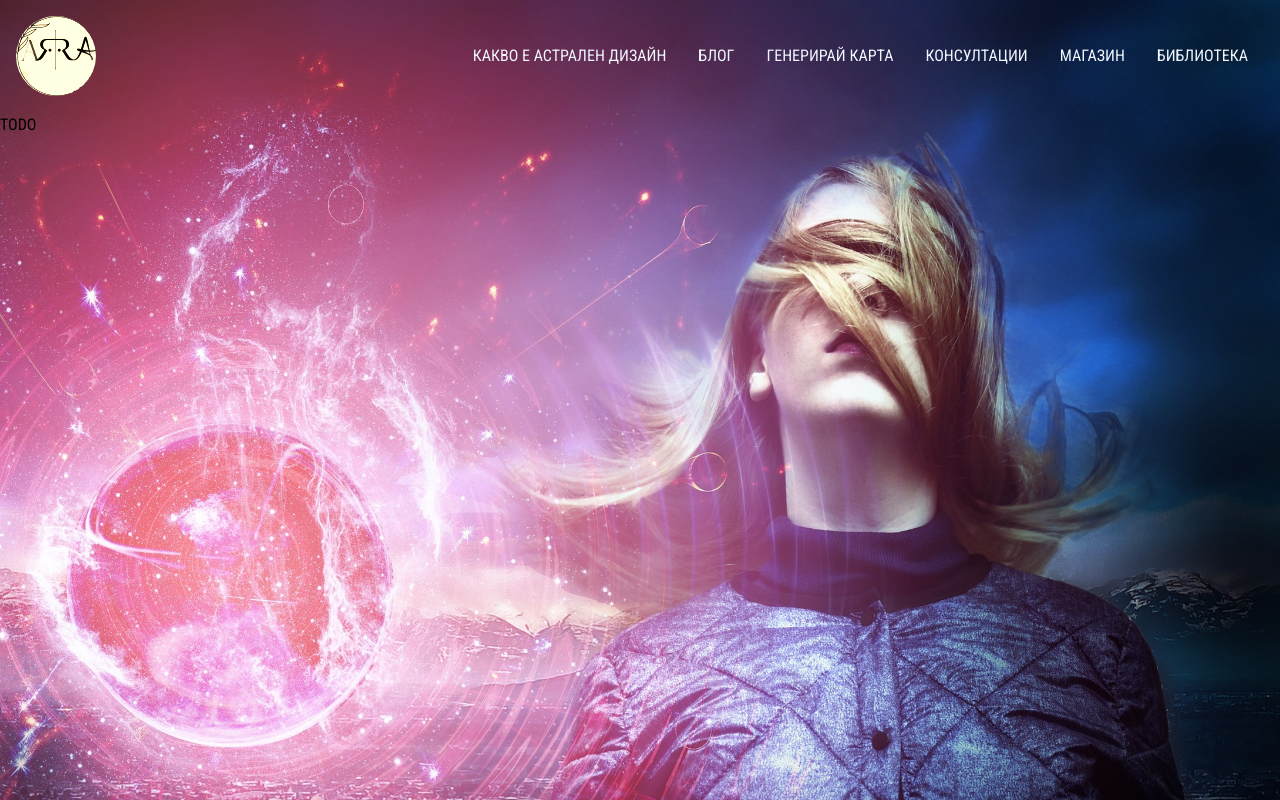
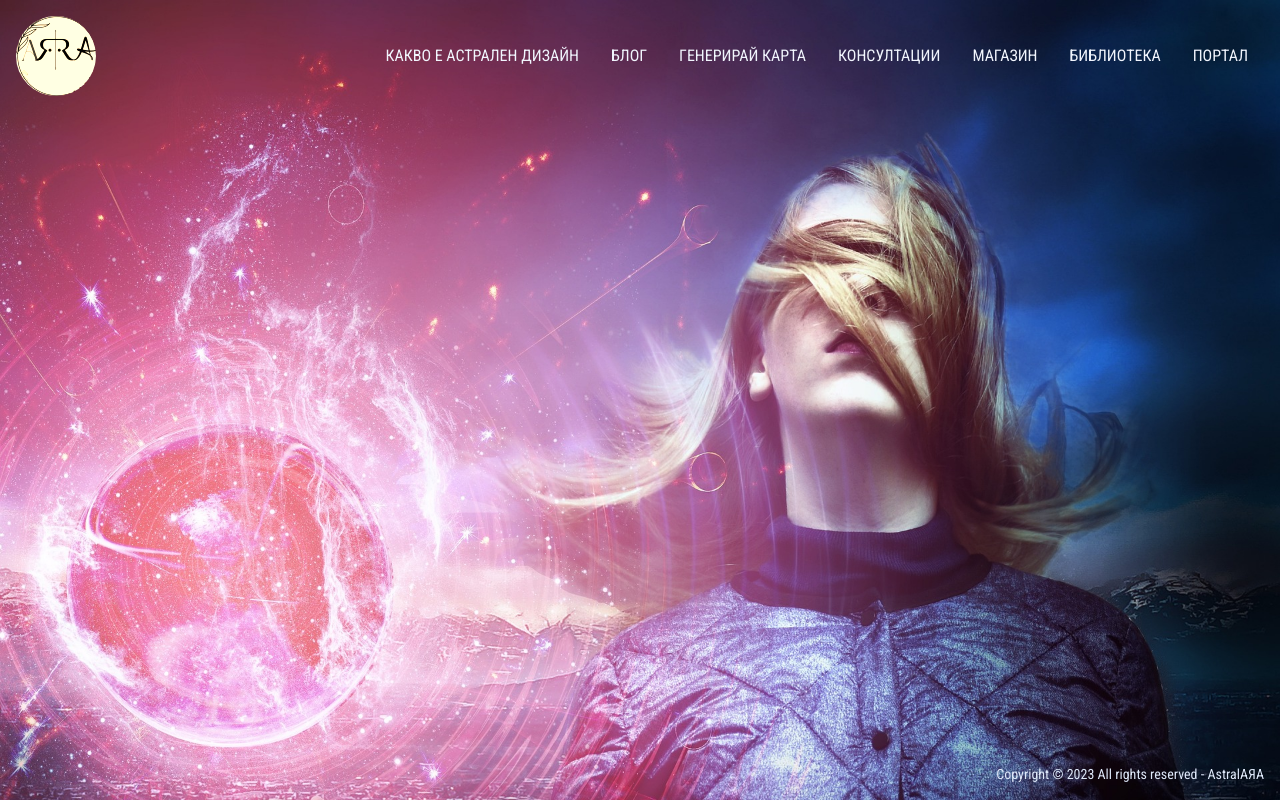
Before and after one commit to astral-arra/website, an Astro site: page / in a window 1280 px wide. Built offline with nearby package versions, Linux system fonts and the light colour scheme; Astro itself is replaced by a stand-in of ours.

Commit message:
update main layout to grid add copyright notice

```diff
--- a/src/components/Footer.astro
+++ b/src/components/Footer.astro
@@ -1,5 +1,8 @@
----
-
----
-
-<footer>TODO</footer>
+<footer>
+  <div class="text-cloud-burst-100 w-full p-4 text-right text-sm">
+    Copyright © <span id="copyright-year">2023</span> All rights reserved - AstralAЯA
+  </div>
+</footer>
+<script>
+  document.querySelector("#copyright-year").textContent = new Date().getFullYear().toString();
+</script>
--- a/src/components/Layout.astro
+++ b/src/components/Layout.astro
@@ -23,7 +23,7 @@ const { title, activeUrl, isHero = false } = Astro.props;
     <title>{title}</title>
   </head>
   <body class={`${isHero ? "bg-hero bg-cover bg-no-repeat" : ""}`}>
-    <div class="wrapper h-full w-full">
+    <div class="wrapper grid-rows-layout grid h-full w-full grid-cols-1">
       <MainNav url={activeUrl} isHero={isHero} />
       <main class="container mx-auto">
         <slot />
--- a/src/components/MainNav.astro
+++ b/src/components/MainNav.astro
@@ -25,6 +25,10 @@ const navItems = [
   {
     title: "Библиотека",
     url: "/library",
+  },
+  {
+    title: "Портал",
+    url: "/todo",
   },
 ];
 
--- /dev/null
+++ b/src/pages/todo.astro
@@ -0,0 +1,7 @@
+---
+import Layout from "../layouts/RegularLayout.astro";
+---
+
+<Layout title="Astral Arra" activeUrl="/todo">
+  <main><h1>Coming soon</h1></main>
+</Layout>
--- a/tailwind.config.cjs
+++ b/tailwind.config.cjs
@@ -20,6 +20,9 @@ module.exports = {
           '900': '#2a3a7e',
           '950': '#202852',
         },
+      },
+      gridTemplateRows: {
+        layout: "auto 1fr auto",
       }
     },
   },
```
